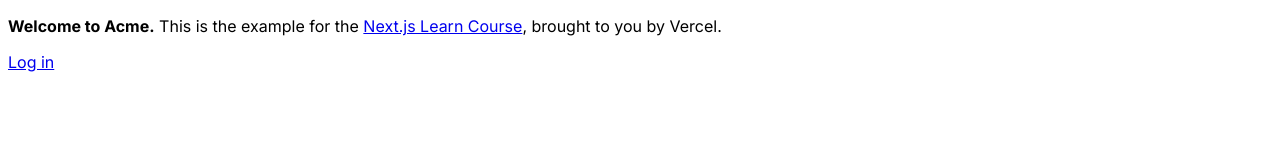
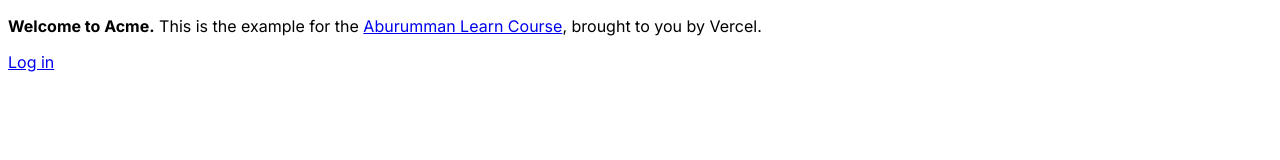
Before and after one commit to MAburumman/NextJSNew2, a Next.js app: page / in a window 1280 px wide. Shown: the top 160 px of the page. Built offline with nearby package versions, Linux system fonts and the light colour scheme; a web font is replaced by a local one.

Commit message:
change text to push

```diff
--- a/app/page.tsx
+++ b/app/page.tsx
@@ -13,7 +13,7 @@ export default function Page() {
           <p className={`text-xl text-gray-800 md:text-3xl md:leading-normal`}>
             <strong>Welcome to Acme.</strong> This is the example for the{' '}
             <a href="https://nextjs.org/learn/" className="text-blue-500">
-              Next.js Learn Course
+              Aburumman Learn Course
             </a>
             , brought to you by Vercel.
           </p>
```
